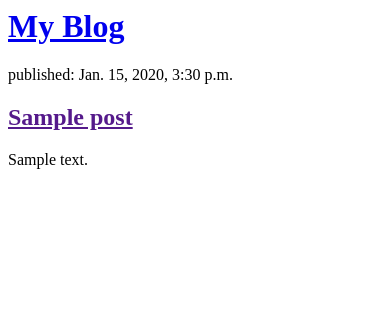
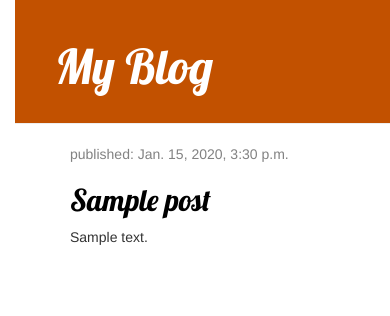
Before and after one commit to ShivS01/django-test, a Django app: page / in a window 390 px wide. Shown: the top 316 px of the page. Run offline with Django 3.2, Linux system fonts and the light colour scheme; tables that the repository leaves empty hold one stand-in row (values such as "Sample post"); some libraries are stand-ins or nearby versions.

Commit message:
Adding bootstrap+css

```diff
--- /dev/null
+++ b/blog/static/css/blog.css
@@ -0,0 +1,64 @@
+h1 a,
+h2 a {
+  color: #ff8833;
+  font-family: "Lobster";
+}
+body {
+  padding-left: 15px;
+}
+.page-header {
+  background-color: #c25100;
+  margin-top: 0;
+  padding: 20px 20px 20px 40px;
+}
+
+.page-header h1,
+.page-header h1 a,
+.page-header h1 a:visited,
+.page-header h1 a:active {
+  color: #ffffff;
+  font-size: 36pt;
+  text-decoration: none;
+}
+
+.content {
+  margin-left: 40px;
+}
+
+h1,
+h2,
+h3,
+h4 {
+  font-family: "Lobster", cursive;
+}
+
+.date {
+  color: #828282;
+}
+
+.save {
+  float: right;
+}
+
+.post-form textarea,
+.post-form input {
+  width: 100%;
+}
+
+.top-menu,
+.top-menu:hover,
+.top-menu:visited {
+  color: #ffffff;
+  float: right;
+  font-size: 26pt;
+  margin-right: 20px;
+}
+
+.post {
+  margin-bottom: 70px;
+}
+
+.post h2 a,
+.post h2 a:visited {
+  color: #000000;
+}
--- a/blog/templates/blog/post_list.html
+++ b/blog/templates/blog/post_list.html
@@ -1,15 +1,41 @@
+{% load static %}
 <html>
+  <head>
+    <title>My blog</title>
+    <link
+      rel="stylesheet"
+      href="//maxcdn.bootstrapcdn.com/bootstrap/3.2.0/css/bootstrap.min.css"
+    />
+    <link
+      rel="stylesheet"
+      href="//maxcdn.bootstrapcdn.com/bootstrap/3.2.0/css/bootstrap-theme.min.css"
+    />
+    <link rel="stylesheet" href="{% static 'css/blog.css' %}" />
+    <link
+      href="//fonts.googleapis.com/css?family=Lobster&subset=latin,latin-ext"
+      rel="stylesheet"
+      type="text/css"
+    />
+  </head>
   <body>
-    <div>
+    <div class="page-header">
       <h1><a href="/">My Blog</a></h1>
     </div>
 
-    {% for post in posts %}
-    <div>
-      <p>published: {{ post.published_date }}</p>
-      <h2><a href="">{{ post.title }}</a></h2>
-      <p>{{ post.text|linebreaksbr }}</p>
+    <div class="content container">
+      <div class="row">
+        <div class="col-md-8">
+          {% for post in posts %}
+          <div class="post">
+            <div class="date">
+              <p>published: {{ post.published_date }}</p>
+            </div>
+            <h2><a href="">{{ post.title }}</a></h2>
+            <p>{{ post.text|linebreaksbr }}</p>
+          </div>
+          {% endfor %}
+        </div>
+      </div>
     </div>
-    {% endfor %}
   </body>
 </html>
```
